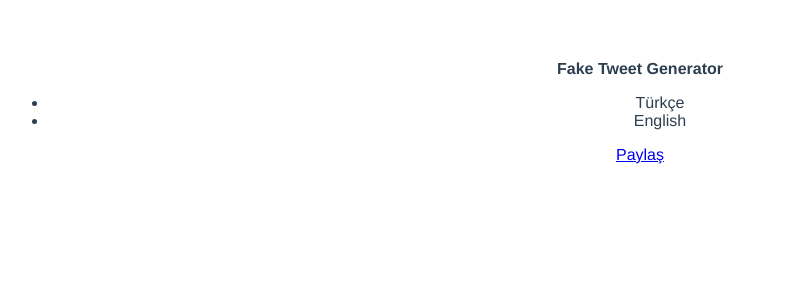
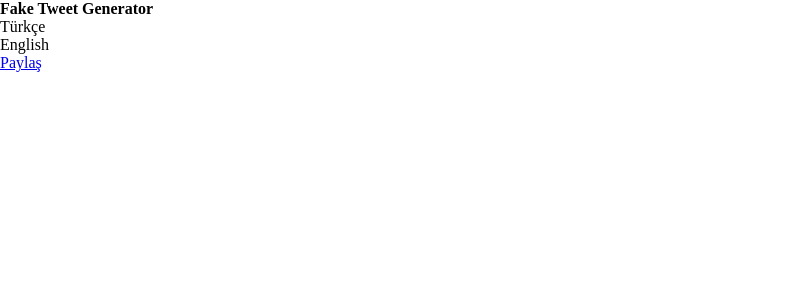
Before and after one commit to ertugrulsencer/fake-tweet-generator, a Vue app: page / in a window 1280 px wide. Shown: the top 300 px of the page, without its empty margins (0-786 px from the left). Built offline with nearby package versions, Linux system fonts and the light colour scheme.

Commit message:
Scss asset added

```diff
--- a/src/App.vue
+++ b/src/App.vue
@@ -13,14 +13,3 @@ export default {
   },
 };
 </script>
-
-<style lang="scss">
-main {
-  font-family: Avenir, Helvetica, Arial, sans-serif;
-  -webkit-font-smoothing: antialiased;
-  -moz-osx-font-smoothing: grayscale;
-  text-align: center;
-  color: #2c3e50;
-  margin-top: 60px;
-}
-</style>
--- /dev/null
+++ b/src/assets/scss/main.scss
@@ -0,0 +1,12 @@
+* {
+  padding: 0;
+  margin: 0;
+}
+body {
+  display: grid;
+  grid-template-columns: minmax(320px, 350px);
+  grid-template-rows: 50px 1fr;
+  main {
+    display: flex;
+  }
+}
--- a/src/main.js
+++ b/src/main.js
@@ -2,6 +2,7 @@ import Vue from "vue";
 import App from "./App.vue";
 import "./registerServiceWorker";
 import store from "./store";
+import "./assets/scss/main.scss";
 
 Vue.config.productionTip = false;
 
```
